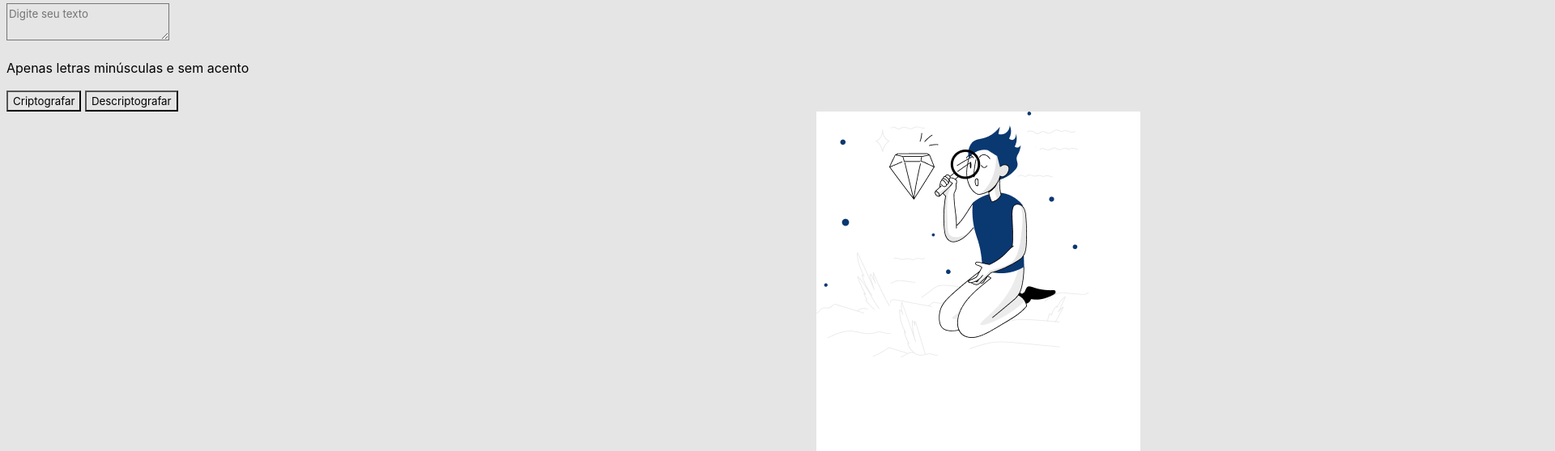
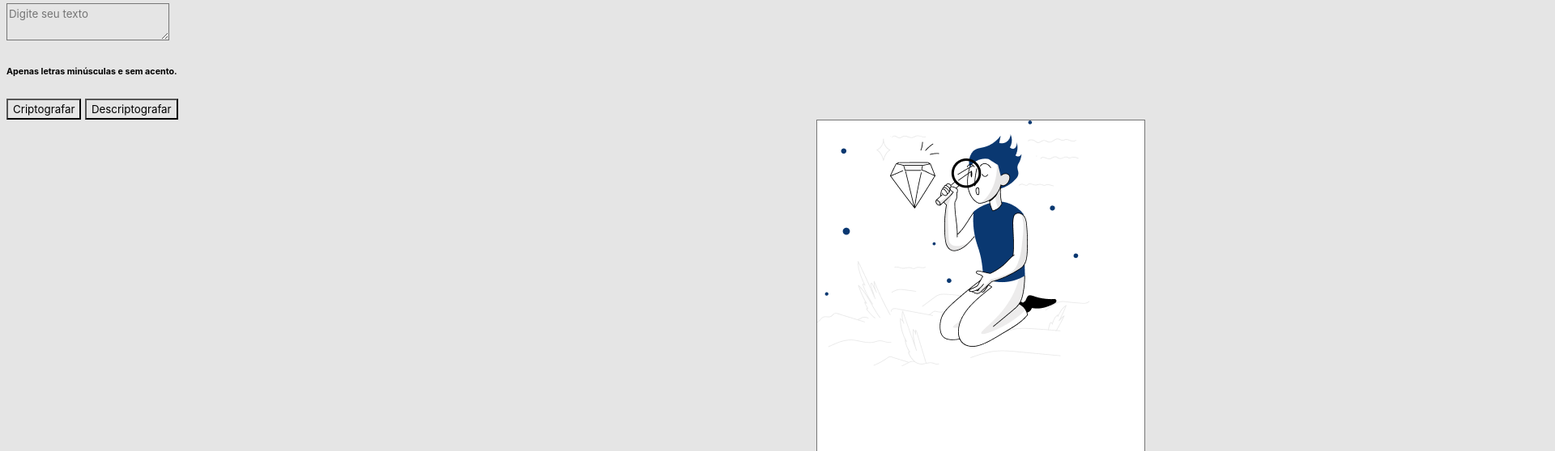
Before and after one commit to ReisLuizito/decodificador-de-texto, a plain HTML site: page index.html in a window 1280 px wide. Shown: the part 58-616 px from the top of the page at 81% size, 1920 px wide, since content can reach past the window. Drawn offline with Linux system fonts and the light colour scheme.

Commit message:
making semantical changes and advancing on javascript

```diff
--- a/index.html
+++ b/index.html
@@ -14,23 +14,22 @@
         </header>
 
         <main>
-            <div>
+            <section>
                 <textarea class="text-area"  placeholder="Digite seu texto"></textarea>
-            </div>
 
-            <div class="informacao">
-                <p>Apenas letras minúsculas e sem acento</p>
-            </div>
-            <div class="buttons">
-                <button onclick="criptografar()" id="criptografar">Criptografar</button>
-                <button class="descriptografar">Descriptografar</button>
-            </div>
+                <div>
+                    <h6 class="informacao">Apenas letras minúsculas e sem acento.</h6>
+                </div>
+                <div class="buttons">
+                    <button class="criptografar" onclick="criptografar()">Criptografar</button>
+                    <button class="descriptografar" onclick="">Descriptografar</button>
+                </div>
+            </section>
 
-            <div class="mensagem">
-                <textarea class="mensagem" cols="20" rows="10" placeholder="Nenhuma mensagem encontrada
-                Digite um texto que você deseja criptografar ou descriptografar."></textarea>
+            <section>
+                <textarea class="mensagem" cols="20" rows="10"></textarea>
                 <button class="btn-copiar">Copiar</button>
-            </div>
-     </main>
-     <script src="index.js"></script>
+            </section>
+        </main>
+        <script src="index.js"></script>
     </body>
--- a/index.js
+++ b/index.js
@@ -1,3 +1,16 @@
+const textArea = document.querySelector(".text-area");
+const mensagem = document.querySelector(".mensagem");
+
+// As "chaves" de criptografia que utilizaremos são:
+// `A letra "e" é convertida para "enter"`
+// `A letra "i" é convertida para "imes"`
+// `A letra "a" é convertida para "ai"`
+// `A letra "o" é convertida para "ober"`
+// `A letra "u" é convertida para "ufat"`
+
+
 function criptografar() {
-document.getElementById("mensagem").style.display = "none";
+    const textoEncriptado = encriptar(textArea.value);
+    mensagem.value = textoEncriptado;
+    textArea.value = "";
 }
```
